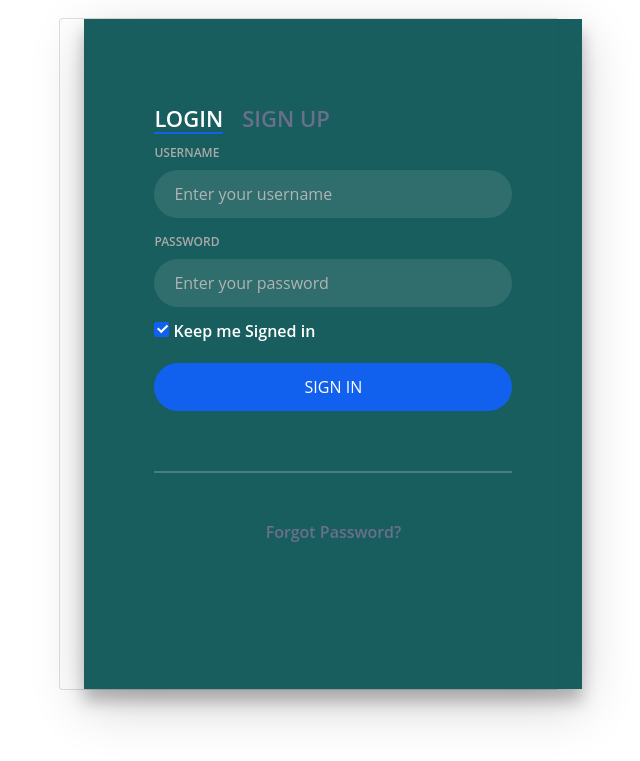
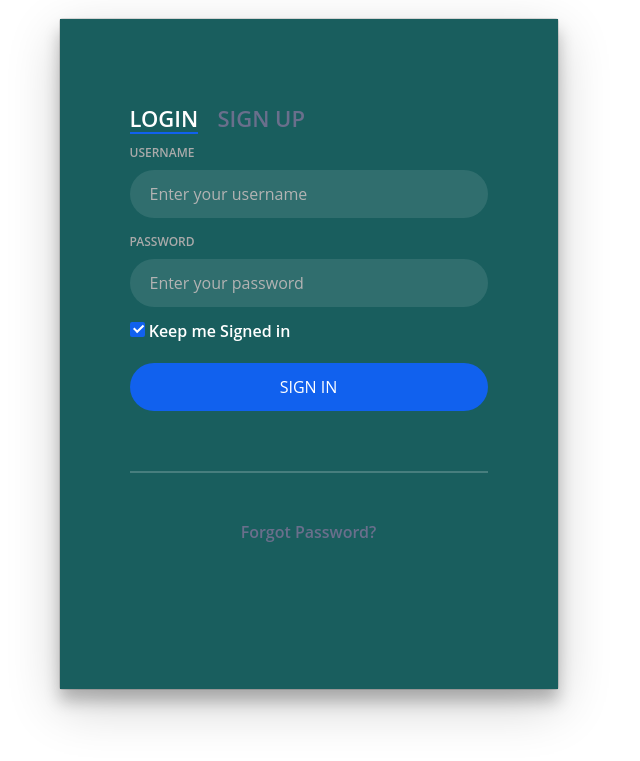
Before and after one commit to AKHILRNAIR/DevFest-TheOblition, a PHP site: page /login.html in a window 1280 px wide. Shown: the top 761 px of the page, without its empty margins (434-1074 px from the left). Run offline with PHP 8.4, Linux system fonts and the light colour scheme; some libraries are stand-ins or nearby versions.

Commit message:
Update login.css

```diff
--- a/css/login.css
+++ b/css/login.css
@@ -11,7 +11,6 @@ body {
     max-width: 525px;
     min-height: 670px;
     position: relative;
-    left: 5%;
     background: url() no-repeat center;
     box-shadow: 0 12px 15px 0 rgba(0, 0, 0, .24), 0 17px 50px 0 rgba(0, 0, 0, .19)
 }
```
